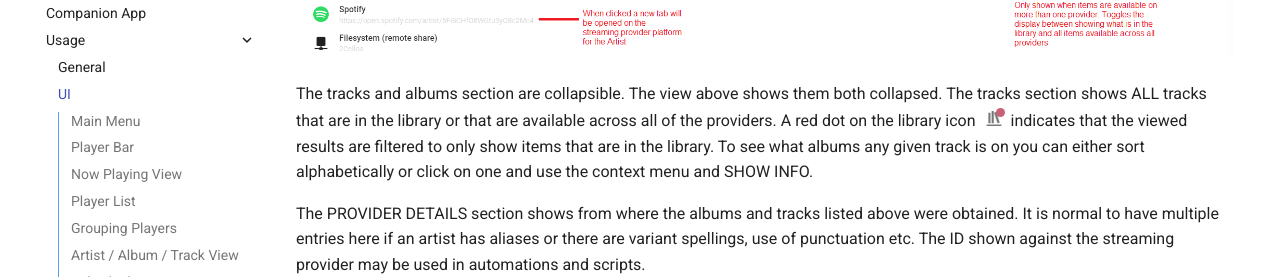
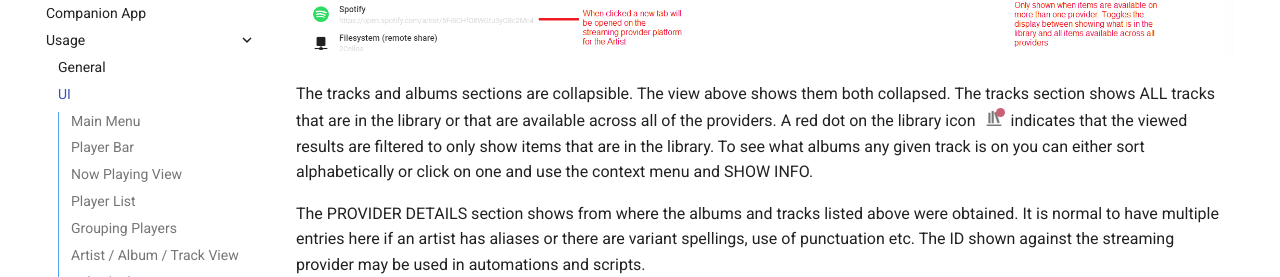
Before and after one commit to pwbriggs/music-assistant.github.io, an MkDocs documentation site: the page built from docs/ui.md, in a window 1280 px wide and 900 px high, scrolled down 5247 px. Shown: the part 176-453 px from the top of the window. Built offline with MkDocs 1.6.1 and Material for MkDocs 9.7.7, drawn with Linux system fonts in a browser that asks for light colours.

Commit message:
Fix typo
Co-authored-by: Jozef Kruszynski <60214390+jozefKruszynski@users.noreply.github.com>

```diff
--- a/docs/ui.md
+++ b/docs/ui.md
@@ -79,7 +79,7 @@
 
 ![image](assets/screenshots/UI-individual-artist.png)
 
-The tracks and albums section are collapsible. The view above shows them both collapsed. The tracks section shows ALL tracks that are in the library or that are available across all of the providers. A red dot on the library icon ![image](assets/icons/library-icon.png) indicates that the viewed results are filtered to only show items that are in the library. To see what albums any given track is on you can either sort alphabetically or click on one and use the context menu and SHOW INFO.
+The tracks and albums sections are collapsible. The view above shows them both collapsed. The tracks section shows ALL tracks that are in the library or that are available across all of the providers. A red dot on the library icon ![image](assets/icons/library-icon.png) indicates that the viewed results are filtered to only show items that are in the library. To see what albums any given track is on you can either sort alphabetically or click on one and use the context menu and SHOW INFO.
 
 The PROVIDER DETAILS section shows from where the albums and tracks listed above were obtained. It is normal to have multiple entries here if an artist has aliases or there are variant spellings, use of punctuation etc.  The ID shown against the streaming provider may be used in automations and scripts.
 
```
